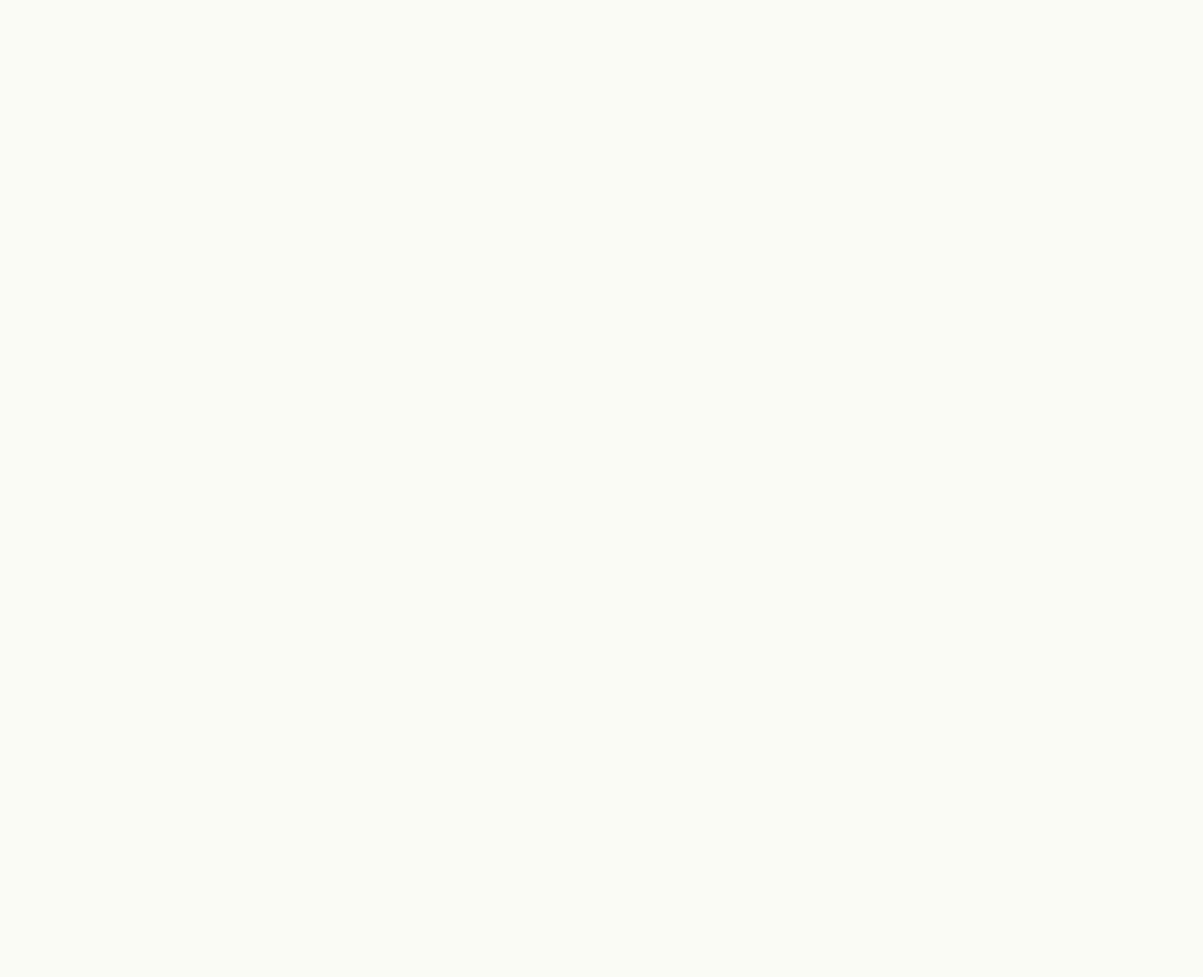
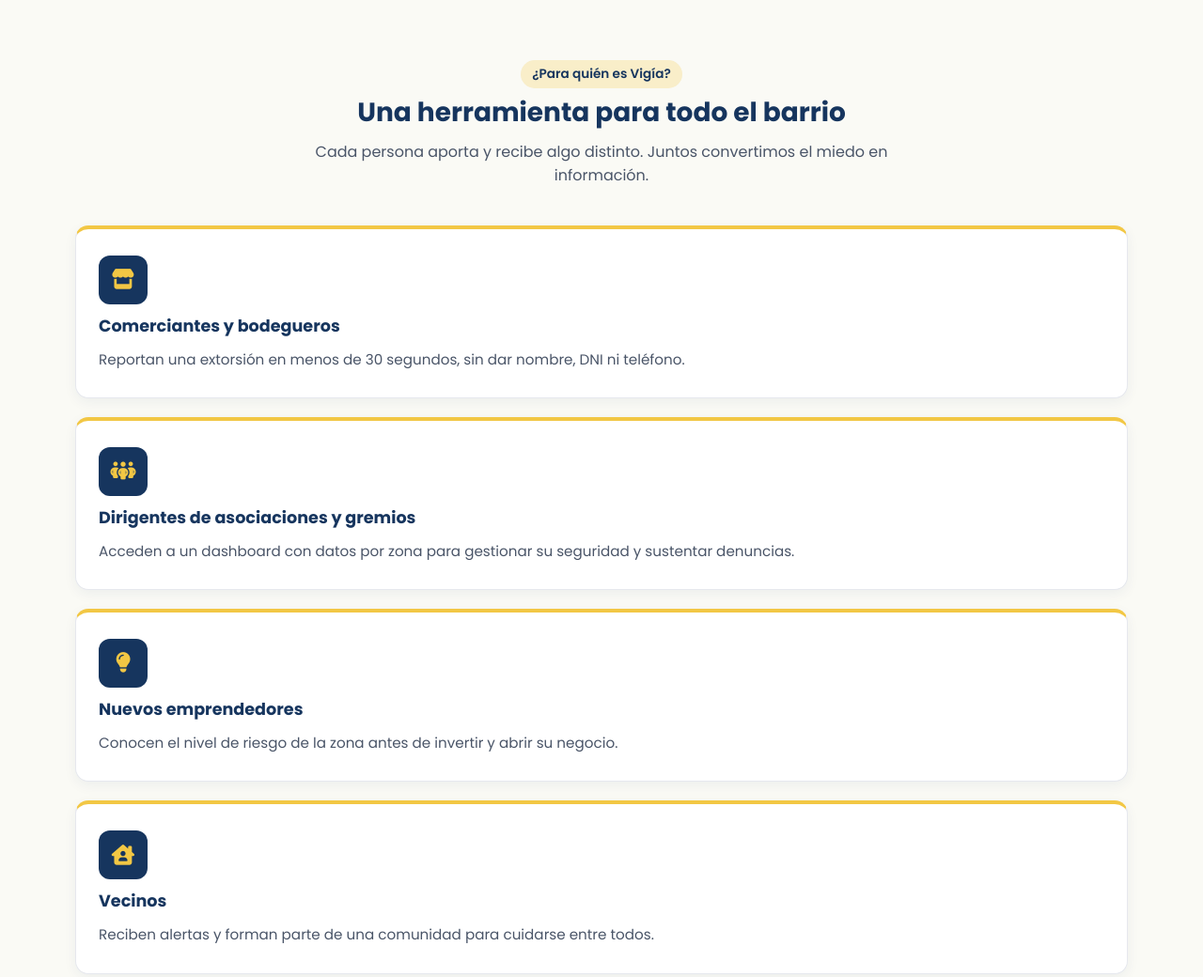
Before and after one commit to vigia-upc/vigia, a plain HTML site: page public/index.html in a window 1280 px wide. Shown: the whole page at 94% size. Before the commit the page ends 800 px from the top, so only its background shows below. Drawn offline with Linux system fonts and the light colour scheme.

Commit message:
feat(segmentos): agrega tarjetas de segmentos

```diff
--- a/public/assets/styles/styles.css
+++ b/public/assets/styles/styles.css
@@ -22,3 +22,96 @@ a { color: inherit; text-decoration: none; }
 .container { width: min(1120px, 92%); margin-inline: auto; }
 
 /* Cada integrante agrega aquí los estilos de su sección */
+
+/* === Segmentos === */
+#segmentos {
+  --seg-navy: #16355e;
+  --seg-yellow: #f2c744;
+  --seg-cream: #fafaf5;
+  --seg-muted: #4a5568;
+}
+
+.seg {
+  padding: 4rem 0;
+  background: var(--seg-cream);
+  scroll-margin-top: 4rem;
+}
+
+.seg-header {
+  max-width: 640px;
+  margin: 0 auto 2.5rem;
+  text-align: center;
+}
+
+.seg-eyebrow {
+  display: inline-block;
+  margin-bottom: .5rem;
+  padding: .25rem .75rem;
+  border-radius: 999px;
+  background: rgba(242, 199, 68, .25);
+  color: var(--seg-navy);
+  font-size: .85rem;
+  font-weight: 600;
+}
+
+.seg-title {
+  color: var(--seg-navy);
+  font-size: 1.75rem;
+  line-height: 1.25;
+  margin-bottom: .75rem;
+}
+
+.seg-lead { color: var(--seg-muted); }
+
+.seg-grid {
+  list-style: none;
+  display: grid;
+  grid-template-columns: 1fr;
+  gap: 1.25rem;
+}
+
+.seg-card {
+  display: flex;
+  flex-direction: column;
+  gap: .75rem;
+  padding: 1.75rem 1.5rem;
+  background: #fff;
+  border: 1px solid #e6e8ee;
+  border-top: 4px solid var(--seg-yellow);
+  border-radius: 14px;
+  box-shadow: 0 4px 14px rgba(22, 53, 94, .06);
+  transition: transform .2s ease, box-shadow .2s ease;
+}
+
+.seg-card:hover {
+  transform: translateY(-4px);
+  box-shadow: 0 10px 24px rgba(22, 53, 94, .12);
+}
+
+.seg-icon {
+  display: grid;
+  place-items: center;
+  width: 3.25rem;
+  height: 3.25rem;
+  border-radius: 12px;
+  background: var(--seg-navy);
+  color: var(--seg-yellow);
+  font-size: 1.35rem;
+}
+
+.seg-card-title {
+  color: var(--seg-navy);
+  font-size: 1.1rem;
+  line-height: 1.3;
+}
+
+.seg-card-text {
+  color: var(--seg-muted);
+  font-size: .95rem;
+}
+
+@media (prefers-reduced-motion: reduce) {
+  .seg-card { transition: none; }
+  .seg-card:hover { transform: none; }
+}
+/* === Fin Segmentos === */
--- a/public/index.html
+++ b/public/index.html
@@ -25,6 +25,41 @@
     <!-- feature/caracteristicas: aquí va la sección Características -->
 
     <!-- feature/segmentos-footer: aquí va Segmentos, CTA y footer -->
+
+    <!-- === Segmentos === -->
+    <section id="segmentos" class="seg" aria-labelledby="seg-title">
+      <div class="container">
+        <header class="seg-header">
+          <p class="seg-eyebrow">¿Para quién es Vigía?</p>
+          <h2 id="seg-title" class="seg-title">Una herramienta para todo el barrio</h2>
+          <p class="seg-lead">Cada persona aporta y recibe algo distinto. Juntos convertimos el miedo en información.</p>
+        </header>
+
+        <ul class="seg-grid">
+          <li class="seg-card">
+            <span class="seg-icon" aria-hidden="true"><i class="fa-solid fa-store"></i></span>
+            <h3 class="seg-card-title">Comerciantes y bodegueros</h3>
+            <p class="seg-card-text">Reportan una extorsión en menos de 30 segundos, sin dar nombre, DNI ni teléfono.</p>
+          </li>
+          <li class="seg-card">
+            <span class="seg-icon" aria-hidden="true"><i class="fa-solid fa-people-group"></i></span>
+            <h3 class="seg-card-title">Dirigentes de asociaciones y gremios</h3>
+            <p class="seg-card-text">Acceden a un dashboard con datos por zona para gestionar su seguridad y sustentar denuncias.</p>
+          </li>
+          <li class="seg-card">
+            <span class="seg-icon" aria-hidden="true"><i class="fa-solid fa-lightbulb"></i></span>
+            <h3 class="seg-card-title">Nuevos emprendedores</h3>
+            <p class="seg-card-text">Conocen el nivel de riesgo de la zona antes de invertir y abrir su negocio.</p>
+          </li>
+          <li class="seg-card">
+            <span class="seg-icon" aria-hidden="true"><i class="fa-solid fa-house-chimney-user"></i></span>
+            <h3 class="seg-card-title">Vecinos</h3>
+            <p class="seg-card-text">Reciben alertas y forman parte de una comunidad para cuidarse entre todos.</p>
+          </li>
+        </ul>
+      </div>
+    </section>
+    <!-- === Fin Segmentos === -->
   </main>
 
   <script src="assets/scripts/main.js"></script>
```
